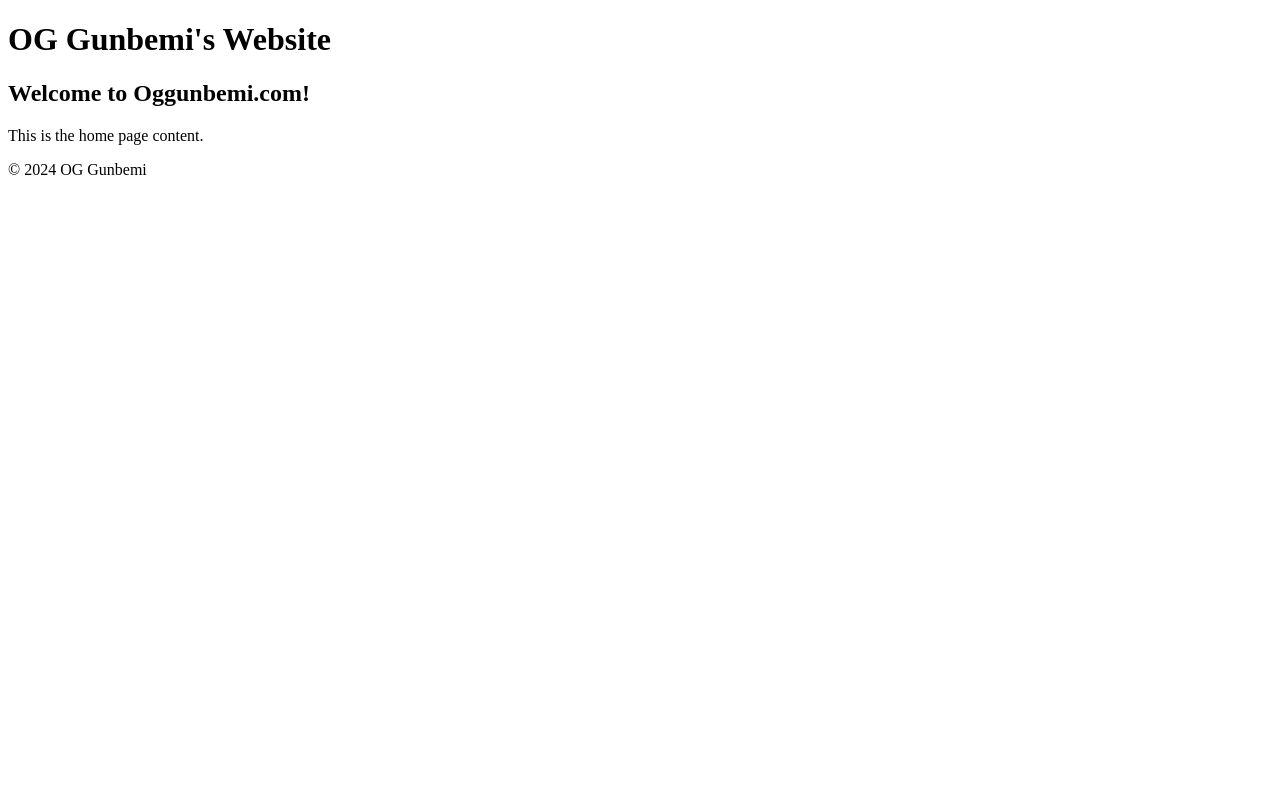
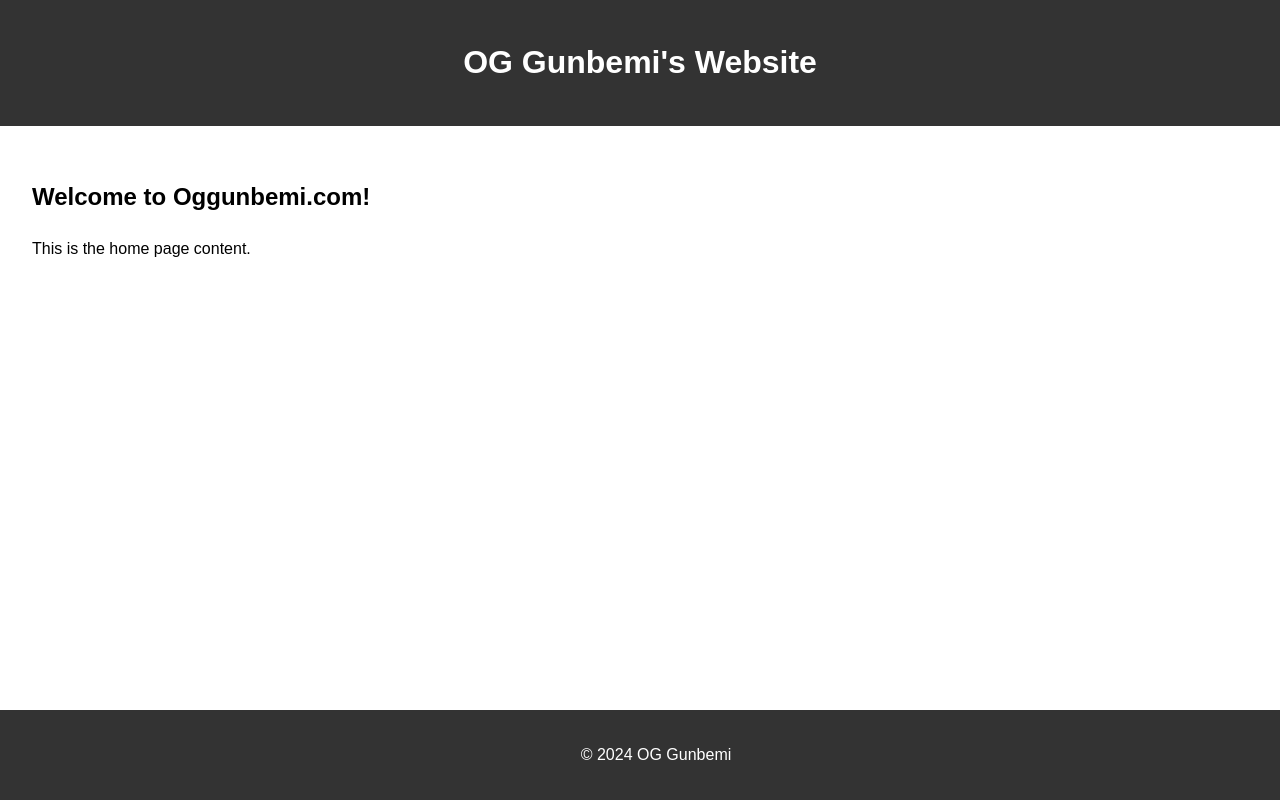
Before and after one commit to idoneo/oggunbemi-website, a Django app: template main_app/templates/main_app/home.html in a window 1280 px wide. Run offline with Django 5.2, Linux system fonts and the light colour scheme; the template is opened without the code that fills it, so the values that code supplies are empty.

Commit message:
Update style.css

```diff
--- a/main_app/static/main_app/css/style.css
+++ b/main_app/static/main_app/css/style.css
@@ -1,2 +1,27 @@
 body {
+    font-family: Arial, sans-serif;
+    line-height: 1.6;
+    margin: 0;
+    padding: 0;
 }
+
+header {
+    background-color: #333;
+    color: #fff;
+    text-align: center;
+    padding: 1rem;
+}
+
+main {
+    padding: 2rem;
+}
+
+footer {
+    background-color: #333;
+    color: #fff;
+    text-align: center;
+    padding: 1rem;
+    position: fixed;
+    bottom: 0;
+    width: 100%;
+}
```
